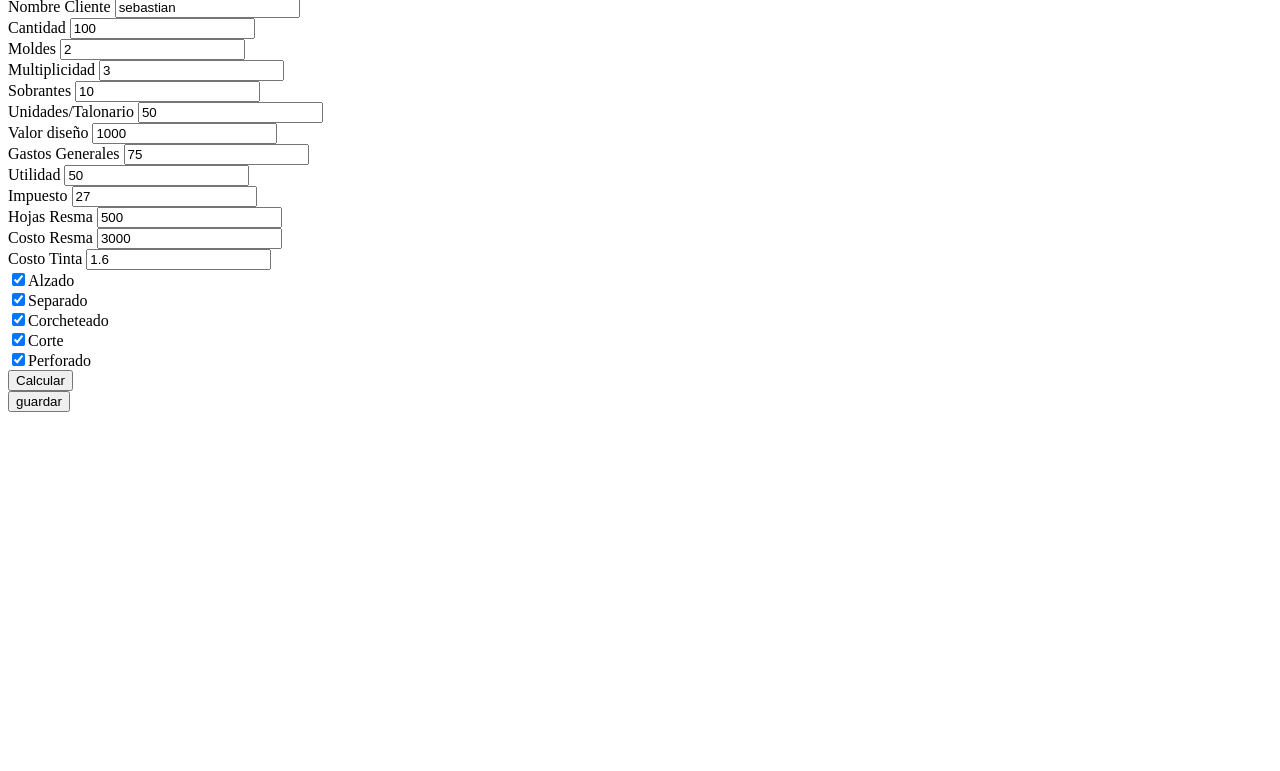
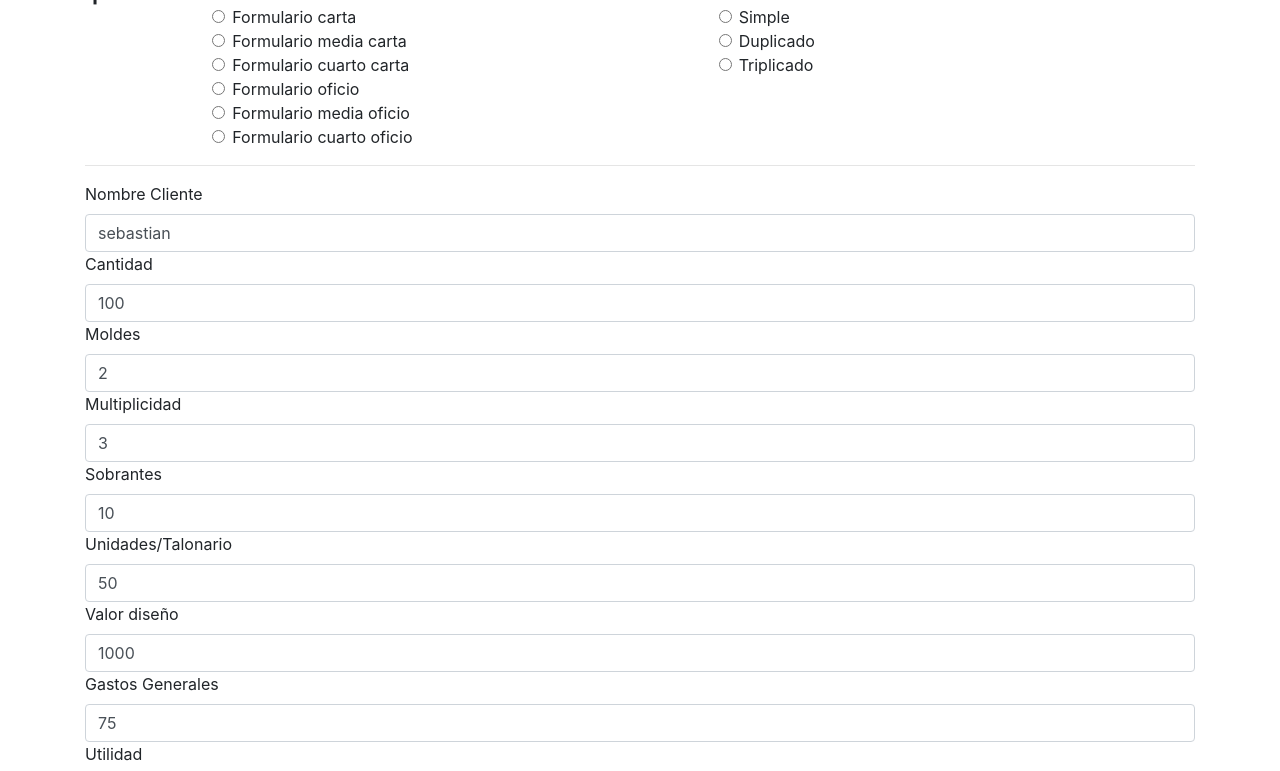
Before and after one commit to tianeque/cotizadorVanillaJS, a plain HTML site: page index.html in a window 1280 px wide. Shown: the part 83-854 px from the top of the page. Before the commit the page ends 800 px from the top, so only its background shows below. Drawn offline with nearby package versions, Linux system fonts and the light colour scheme; no server answers.

Commit message:
agregado firestore y radio buttons

```diff
--- a/firestore.js
+++ b/firestore.js
@@ -28,12 +28,33 @@ function guardar() {
     separado,
     corcheteado,
     corte,
-        perforado
+    perforado,
+    precioNeto: calculos.precioDeVenta(),
+    precioIva: calculos.precioConIVA()
   })
-    .then(function(docRef) {
-        console.log("Document written with ID: ", docRef.id);
+    .then(function (docRef) {
+      //console.log("Document written with ID: ", docRef.id);
+      document.getElementById('nombre-cliente').value = ''
     })
-    .catch(function(error) {
-        console.error("Error adding document: ", error);
+    .catch(function (error) {
+      // console.error("Error adding document: ", error);
     });
 }
+
+
+//leer documentos
+
+var tabla = document.getElementById('tabla')
+db.collection('cotizacion').onSnapshot((snapshot) => {
+  tabla.innerHTML = ''
+  snapshot.forEach((doc) => {
+    //console.log(doc.id, '=>', doc.data());
+    tabla.innerHTML += `
+        <tr>
+            <th scope="row">${doc.id}</th>
+            <td>${doc.data().nombre}</td>
+            <td>${doc.data().precioNeto}</td>
+            <td>${doc.data().precioIva}</td>
+        </tr>`
+  });
+})
--- a/index.html
+++ b/index.html
@@ -3,94 +3,193 @@
 
 <head>
   <meta charset="UTF-8">
-  <meta name="viewport" content="width=device-width, initial-scale=1.0">
+  <meta name="viewport" content="width=device-width, initial-scale=1, shrink-to-fit=no">
   <meta http-equiv="X-UA-Compatible" content="ie=edge">
   <title>Cotizador</title>
   <!-- Firestore -->
   <script src="https://www.gstatic.com/firebasejs/4.12.1/firebase.js"></script>
   <script src="https://www.gstatic.com/firebasejs/4.12.1/firebase-firestore.js"></script>
+  <!-- Bootstrap CSS -->
+  <link rel="stylesheet" href="https://stackpath.bootstrapcdn.com/bootstrap/4.2.1/css/bootstrap.min.css" integrity="sha384-GJzZqFGwb1QTTN6wy59ffF1BuGJpLSa9DkKMp0DgiMDm4iYMj70gZWKYbI706tWS"
+    crossorigin="anonymous">
 </head>
 
 <body>
+  <div class="container">
     <h1>Cotizador Imprenta Rom</h1>
+    <div class="row">
 
+      <h3>Opciones</h3>
+      <div class="col">
+        <label for="fieldset-tipo-trabajo">Tipo trabajo</label>
+        <fieldset id="fieldset-tipo-trabajo">
+          <div class="form-check">
+            <input class="form-check-input" type="radio" name="radio-tipo-trabajo" id="radio-formulario-carta" value="option1">
+            <label class="form-check-label" for="radio-formulario-carta">
+              Formulario carta
+            </label>
+          </div>
+          <div class="form-check">
+            <input class="form-check-input" type="radio" name="radio-tipo-trabajo" id="radio-formulario-media-carta" value="option2">
+            <label class="form-check-label" for="radio-formulario-media-carta">
+              Formulario media carta
+            </label>
+          </div>
+          <div class="form-check">
+            <input class="form-check-input" type="radio" name="radio-tipo-trabajo" id="radio-formulario-cuarto-carta" value="option3">
+            <label class="form-check-label" for="radio-formulario-cuarto-carta">
+              Formulario cuarto carta
+            </label>
+          </div>
+          <div class="form-check">
+              <input class="form-check-input" type="radio" name="radio-tipo-trabajo" id="radio-formulario-oficio" value="option1">
+              <label class="form-check-label" for="radio-formulario-oficio">
+                Formulario oficio
+              </label>
+            </div>
+            <div class="form-check">
+              <input class="form-check-input" type="radio" name="radio-tipo-trabajo" id="radio-formulario-media-oficio" value="option2">
+              <label class="form-check-label" for="radio-formulario-media-oficio">
+                Formulario media oficio
+              </label>
+            </div>
+            <div class="form-check">
+              <input class="form-check-input" type="radio" name="radio-tipo-trabajo" id="radio-formulario-cuarto-oficio" value="option3">
+              <label class="form-check-label" for="radio-formulario-cuarto-oficio">
+                Formulario cuarto oficio
+              </label>
+            </div>
+        </fieldset>
+      </div>
+      <div class="col">
+        <label for="fieldset-multiplicidad">multiplicidad</label>
+        <fieldset id="fieldset-multiplicidad">
+          <div class="form-check">
+              <input class="form-check-input" type="radio" name="radio-multiplicidad" id="radio-simple" value="option1">
+              <label class="form-check-label" for="radio-simple">
+                Simple
+              </label>
+            </div>
+            <div class="form-check">
+              <input class="form-check-input" type="radio" name="radio-multiplicidad" id="radio-duplicado" value="option2">
+              <label class="form-check-label" for="radio-duplicado">
+                Duplicado
+              </label>
+            </div>
+            <div class="form-check">
+              <input class="form-check-input" type="radio" name="radio-multiplicidad" id="radio-triplicado" value="option3">
+              <label class="form-check-label" for="radio-triplicado">
+                Triplicado
+              </label>
+            </div>
+          </fieldset>
+      </div>
+    </div>
+    <hr />
     <form action="">
       <div>
         <label for="nombre-cliente">Nombre Cliente</label>
-      <input type="text" id="nombre-cliente" value="sebastian" />
+        <input class="form-control" type="text" id="nombre-cliente" value="sebastian" />
       </div>
       <div>
         <label for="cantidad">Cantidad</label>
-      <input type="number" name="" id="cantidad" value="100" />
+        <input class="form-control" type="number" name="" id="cantidad" value="100" />
       </div>
       <div>
         <label for="moldes">Moldes</label>
-      <input type="nPumber" id="moldes" value="2" />
+        <input class="form-control" type="nPumber" id="moldes" value="2" />
       </div>
       <div>
         <label for="multiplicidad">Multiplicidad</label>
-      <input type="number" id="multiplicidad" value="3">
+        <input class="form-control" type="number" id="multiplicidad" value="3">
       </div>
       <div>
         <label for="sobrantes">Sobrantes</label>
-      <input type="number" id="sobrantes" value="10">
+        <input class="form-control" type="number" id="sobrantes" value="10">
       </div>
       <div>
         <label for="untal">Unidades/Talonario</label>
-      <input type="number" id="untal" value="50">
+        <input class="form-control" type="number" id="untal" value="50">
       </div>
       <div>
         <label for="diseno">Valor diseño</label>
-      <input type="number" id="diseno" value="1000">
+        <input class="form-control" type="number" id="diseno" value="1000">
       </div>
       <div>
         <label for="gastosgenerales">Gastos Generales</label>
-      <input type="number" id="gastosgenerales" value="75">
+        <input class="form-control" type="number" id="gastosgenerales" value="75">
       </div>
       <div>
         <label for="utilidad">Utilidad</label>
-      <input type="number" id="utilidad" value="50">
+        <input class="form-control" type="number" id="utilidad" value="50">
       </div>
       <div>
         <label for="impuesto">Impuesto</label>
-      <input type="number" id="impuesto" value="27">
+        <input class="form-control" type="number" id="impuesto" value="27">
       </div>
       <div>
         <label for="hojasresma">Hojas Resma</label>
-      <input type="number" id="hojasresma" value="500">
+        <input class="form-control" type="number" id="hojasresma" value="500">
       </div>
       <div>
         <label for="costoresma">Costo Resma</label>
-      <input type="number" id="costoresma" value="3000">
+        <input class="form-control" type="number" id="costoresma" value="3000">
       </div>
       <div>
         <label for="costotinta">Costo Tinta</label>
-      <input type="number" id="costotinta" value="1.6">
+        <input class="form-control" type="number" id="costotinta" value="1.6">
       </div>
       <div>
         <label for="alzado">
-        <input type="checkbox" id="alzado" value="alzado" checked />Alzado</label>
+          <input class="form-check-input" type="checkbox" id="alzado" value="alzado" checked />Alzado</label>
       </div>
       <div>
         <label for="separado">
-        <input type="checkbox" id="separado" value="separado" checked />Separado</label>
+          <input class="form-check-input" type="checkbox" id="separado" value="separado" checked />Separado</label>
       </div>
       <div>
         <label for="corcheteado">
-        <input type="checkbox" id="corcheteado" value="corcheteado" checked />Corcheteado</label>
+          <input class="form-check-input" type="checkbox" id="corcheteado" value="corcheteado" checked />Corcheteado</label>
       </div>
       <div>
         <label for="corte">
-        <input type="checkbox" id="corte" value="corte" checked />Corte</label>
+          <input class="form-check-input" type="checkbox" id="corte" value="corte" checked />Corte</label>
       </div>
       <div>
         <label for="perforado">
-        <input type="checkbox" id="perforado" value="perforado" checked />Perforado</label>
+          <input class="form-check-input" type="checkbox" id="perforado" value="perforado" checked />Perforado</label>
       </div>
-    <input type="button" value="Calcular" id="btn-calcular">
+      <input class="btn btn-primary" type="button" value="Calcular" id="btn-calcular">
     </form>
     <div id="resultado"></div>
-  <button id="guardar">guardar</button>
+    <button class="btn btn-primary" id="guardar">guardar</button>
+
+    <!--tabla de cotizaciones-->
+
+    <table class="table">
+      <thead>
+        <tr>
+          <th scope="col">#</th>
+          <th scope="col">Nombre</th>
+          <th scope="col">Precio Neto</th>
+          <th scope="col">Precio con IVA</th>
+        </tr>
+      </thead>
+      <tbody id="tabla">
+
+      </tbody>
+    </table>
+  </div>
+  <!--Fin tabla de cotizaciones-->
+  <!-- Optional JavaScript -->
+  <!-- jQuery first, then Popper.js, then Bootstrap JS -->
+  <script src="https://code.jquery.com/jquery-3.3.1.slim.min.js" integrity="sha384-q8i/X+965DzO0rT7abK41JStQIAqVgRVzpbzo5smXKp4YfRvH+8abtTE1Pi6jizo"
+    crossorigin="anonymous"></script>
+  <script src="https://cdnjs.cloudflare.com/ajax/libs/popper.js/1.14.6/umd/popper.min.js" integrity="sha384-wHAiFfRlMFy6i5SRaxvfOCifBUQy1xHdJ/yoi7FRNXMRBu5WHdZYu1hA6ZOblgut"
+    crossorigin="anonymous"></script>
+  <script src="https://stackpath.bootstrapcdn.com/bootstrap/4.2.1/js/bootstrap.min.js" integrity="sha384-B0UglyR+jN6CkvvICOB2joaf5I4l3gm9GU6Hc1og6Ls7i6U/mkkaduKaBhlAXv9k"
+    crossorigin="anonymous"></script>
+
   <script src="calculos.js"></script>
   <script src="firestore.js"></script>
 </body>
```
Lines whose indentation alone changed are shown as unchanged.
